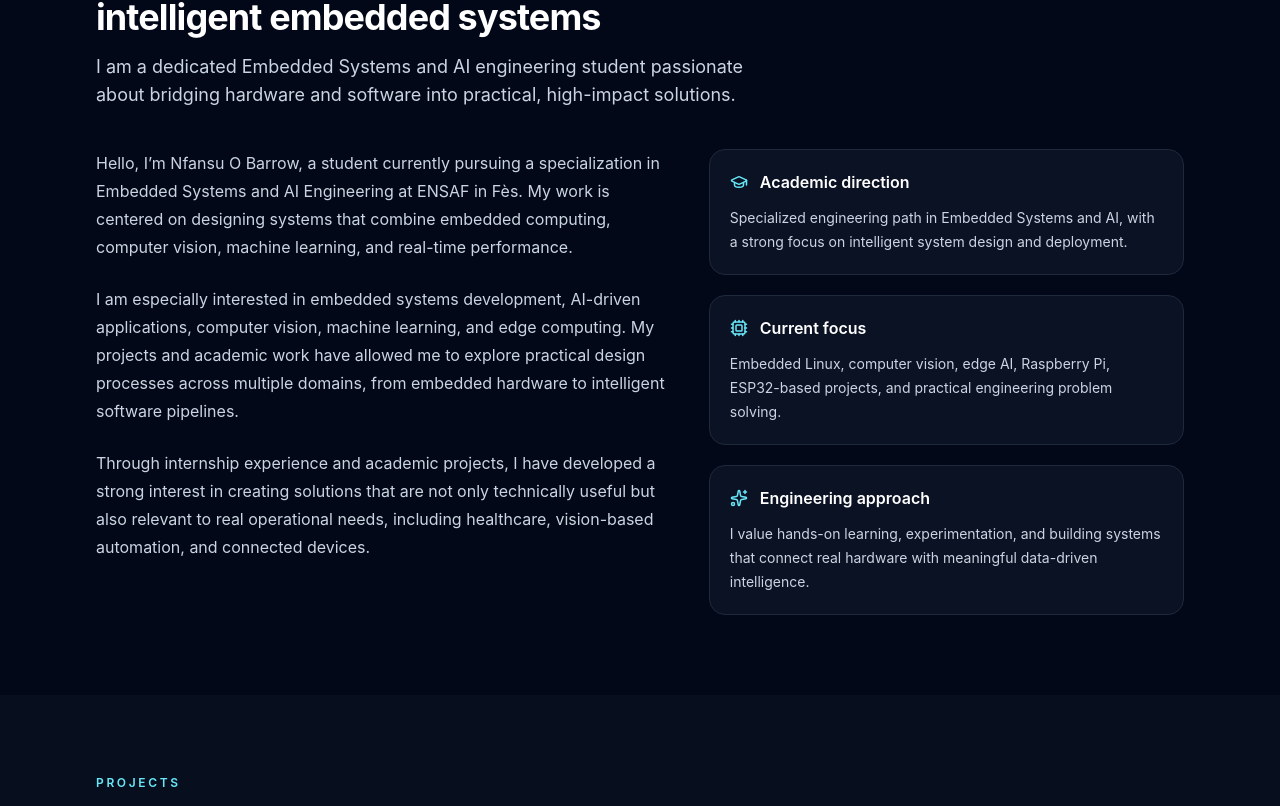
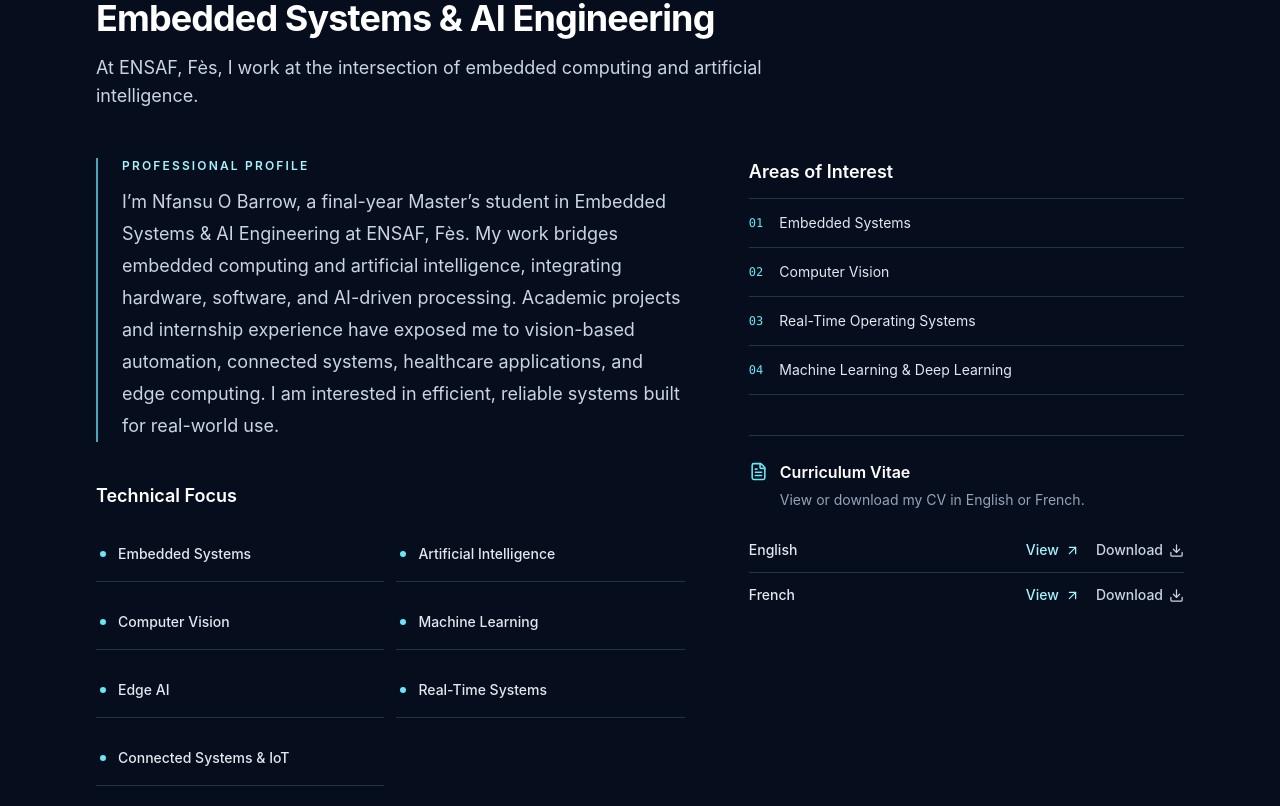
Before and after one commit to nfansu100/MY_PROFESSIONAL_PORTFOLIO, a React (Vite) app: page / in a window 1280 px wide. Shown: the part 884-1690 px from the top of the page. Built offline with nearby package versions, Linux system fonts and the light colour scheme.

Commit message:
About Section modify 1

```diff
--- a/src/components/layout/Footer.jsx
+++ b/src/components/layout/Footer.jsx
@@ -2,7 +2,7 @@ export default function Footer() {
   return (
     <footer className="border-t border-slate-800 bg-slate-950/90">
       <div className="mx-auto flex max-w-6xl flex-col gap-4 px-4 py-8 text-sm text-slate-400 sm:px-6 lg:flex-row lg:items-center lg:justify-between lg:px-8">
-        <p>© 2025 Nfansu O Barrow</p>
+        <p>© 2025 Nfansu Barrow</p>
         <div className="flex flex-wrap gap-4">
           <a href="#home" className="transition-colors hover:text-white">Home</a>
           <a href="#projects" className="transition-colors hover:text-white">Projects</a>
--- a/src/components/sections/About.jsx
+++ b/src/components/sections/About.jsx
@@ -1,71 +1,106 @@
-import { Cpu, GraduationCap, Sparkles } from 'lucide-react'
+import { ArrowUpRight, Download, FileText } from 'lucide-react'
+import { motion, useReducedMotion } from 'framer-motion'
+import { aboutProfile, areasOfInterest, curriculumVitae, technicalFocus } from '../../data/about'
 import SectionHeading from '../common/SectionHeading'
 
 export default function About() {
+  const reduceMotion = useReducedMotion()
+
   return (
-    <section id="about" className="mx-auto max-w-6xl px-4 py-20 sm:px-6 lg:px-8">
+    <motion.section
+      id="about"
+      initial={reduceMotion ? false : { opacity: 0, y: 18 }}
+      whileInView={{ opacity: 1, y: 0 }}
+      viewport={{ once: true, amount: 0.15 }}
+      transition={{ duration: reduceMotion ? 0 : 0.45, ease: 'easeOut' }}
+      className="relative border-t border-white/10 bg-slate-900/35 py-20"
+    >
+      <div className="mx-auto max-w-6xl px-4 sm:px-6 lg:px-8">
         <SectionHeading
           eyebrow="About"
-        title="Engineering student focused on intelligent embedded systems"
-        description="I am a dedicated Embedded Systems and AI engineering student passionate about bridging hardware and software into practical, high-impact solutions."
+          title="Final-year Master’s student in Embedded Systems & AI Engineering"
+          description="At ENSAF, Fès, I work at the intersection of embedded computing and artificial intelligence."
         />
 
-      <div className="mt-10 grid gap-8 lg:grid-cols-[1.1fr_0.9fr]">
-        <div className="space-y-6 text-base leading-7 text-slate-300">
-          <p>
-            Hello, I’m Nfansu O Barrow, a student currently pursuing a specialization in Embedded
-            Systems and AI Engineering at ENSAF in Fès. My work is centered on designing systems
-            that combine embedded computing, computer vision, machine learning, and real-time
-            performance.
-          </p>
-          <p>
-            I am especially interested in embedded systems development, AI-driven applications,
-            computer vision, machine learning, and edge computing. My projects and academic work
-            have allowed me to explore practical design processes across multiple domains, from
-            embedded hardware to intelligent software pipelines.
-          </p>
-          <p>
-            Through internship experience and academic projects, I have developed a strong interest
-            in creating solutions that are not only technically useful but also relevant to real
-            operational needs, including healthcare, vision-based automation, and connected devices.
+        <div className="mt-12 grid gap-12 lg:grid-cols-[minmax(0,1.15fr)_minmax(18rem,0.85fr)] lg:gap-16">
+          <div>
+            <div className="border-l-2 border-cyan-300/70 pl-5 sm:pl-6">
+              <h3 className="text-xs font-semibold uppercase tracking-[0.18em] text-cyan-200">
+                Professional profile
+              </h3>
+              <p className="mt-3 max-w-2xl text-base leading-7 text-slate-300 sm:text-lg sm:leading-8">
+                {aboutProfile.summary}
               </p>
             </div>
 
-        <div className="space-y-5">
-          <div className="rounded-2xl border border-slate-800 bg-slate-900/70 p-5">
-            <div className="mb-3 flex items-center gap-3 text-cyan-300">
-              <GraduationCap size={18} />
-              <span className="font-semibold text-white">Academic direction</span>
+            <div className="mt-10">
+              <h3 className="text-lg font-semibold text-white">Technical Focus</h3>
+              <ul className="mt-4 grid gap-3 sm:grid-cols-2">
+                {technicalFocus.map((item) => (
+                  <li
+                    key={item}
+                    className="flex min-h-14 items-center gap-3 border-b border-slate-700/70 px-1 py-3 text-sm font-medium text-slate-200"
+                  >
+                    <span aria-hidden="true" className="h-1.5 w-1.5 shrink-0 rounded-full bg-cyan-300" />
+                    {item}
+                  </li>
+                ))}
+              </ul>
             </div>
-            <p className="text-sm leading-6 text-slate-300">
-              Specialized engineering path in Embedded Systems and AI, with a strong focus on
-              intelligent system design and deployment.
-            </p>
           </div>
 
-          <div className="rounded-2xl border border-slate-800 bg-slate-900/70 p-5">
-            <div className="mb-3 flex items-center gap-3 text-cyan-300">
-              <Cpu size={18} />
-              <span className="font-semibold text-white">Current focus</span>
-            </div>
-            <p className="text-sm leading-6 text-slate-300">
-              Embedded Linux, computer vision, edge AI, Raspberry Pi, ESP32-based projects, and
-              practical engineering problem solving.
-            </p>
+          <aside className="space-y-10">
+            <div>
+              <h3 className="text-lg font-semibold text-white">Areas of Interest</h3>
+              <ul className="mt-3 divide-y divide-slate-700/70 border-y border-slate-700/70">
+                {areasOfInterest.map((interest, index) => (
+                  <li key={interest} className="flex items-center gap-4 py-3.5">
+                    <span className="font-mono text-xs text-cyan-300">0{index + 1}</span>
+                    <span className="text-sm text-slate-200">{interest}</span>
+                  </li>
+                ))}
+              </ul>
             </div>
 
-          <div className="rounded-2xl border border-slate-800 bg-slate-900/70 p-5">
-            <div className="mb-3 flex items-center gap-3 text-cyan-300">
-              <Sparkles size={18} />
-              <span className="font-semibold text-white">Engineering approach</span>
-            </div>
-            <p className="text-sm leading-6 text-slate-300">
-              I value hands-on learning, experimentation, and building systems that connect real
-              hardware with meaningful data-driven intelligence.
+            <div className="border-t border-slate-700/70 pt-6">
+              <div className="flex items-start gap-3">
+                <FileText className="mt-0.5 shrink-0 text-cyan-300" size={19} aria-hidden="true" />
+                <div>
+                  <h3 className="font-semibold text-white">Curriculum Vitae</h3>
+                  <p className="mt-1 text-sm leading-6 text-slate-400">
+                    View or download my CV in English or French.
                   </p>
                 </div>
               </div>
+
+              <ul className="mt-4 divide-y divide-slate-700/70">
+                {curriculumVitae.map((cv) => (
+                  <li key={cv.language} className="flex flex-wrap items-center justify-between gap-3 py-3">
+                    <span className="text-sm font-medium text-slate-200">{cv.language}</span>
+                    <div className="flex items-center gap-4">
+                      <a
+                        href={cv.url}
+                        target="_blank"
+                        rel="noreferrer"
+                        className="inline-flex items-center gap-1.5 text-sm font-medium text-cyan-200 transition-colors hover:text-white focus-visible:outline focus-visible:outline-2 focus-visible:outline-offset-4 focus-visible:outline-cyan-300"
+                      >
+                        View <ArrowUpRight size={15} aria-hidden="true" />
+                      </a>
+                      <a
+                        href={cv.url}
+                        download={cv.fileName}
+                        className="inline-flex items-center gap-1.5 text-sm font-medium text-slate-300 transition-colors hover:text-white focus-visible:outline focus-visible:outline-2 focus-visible:outline-offset-4 focus-visible:outline-cyan-300"
+                      >
+                        Download <Download size={15} aria-hidden="true" />
+                      </a>
                     </div>
-    </section>
+                  </li>
+                ))}
+              </ul>
+            </div>
+          </aside>
+        </div>
+      </div>
+    </motion.section>
   )
 }
--- /dev/null
+++ b/src/data/about.js
@@ -0,0 +1,29 @@
+import englishCv from '../assets/documents/cv/My_Professional_English.pdf'
+import frenchCv from '../assets/documents/cv/My_Professional_French.pdf'
+
+export const aboutProfile = {
+  summary:
+    'I’m Nfansu O Barrow, a final-year Master’s student in Embedded Systems & AI Engineering at ENSAF, Fès. My work bridges embedded computing and artificial intelligence, integrating hardware, software, and AI-driven processing. Academic projects and internship experience have exposed me to vision-based automation, connected systems, healthcare applications, and edge computing. I am interested in efficient, reliable systems built for real-world use.',
+}
+
+export const technicalFocus = [
+  'Embedded Systems',
+  'Artificial Intelligence',
+  'Computer Vision',
+  'Machine Learning',
+  'Edge AI',
+  'Real-Time Systems',
+  'Connected Systems & IoT',
+]
+
+export const areasOfInterest = [
+  'Embedded Systems',
+  'Computer Vision',
+  'Real-Time Operating Systems',
+  'Machine Learning & Deep Learning',
+]
+
+export const curriculumVitae = [
+  { language: 'English', fileName: 'My_Professional_English.pdf', url: englishCv },
+  { language: 'French', fileName: 'My_Professional_French.pdf', url: frenchCv },
+]
```
Lines whose indentation alone changed are shown as unchanged.
